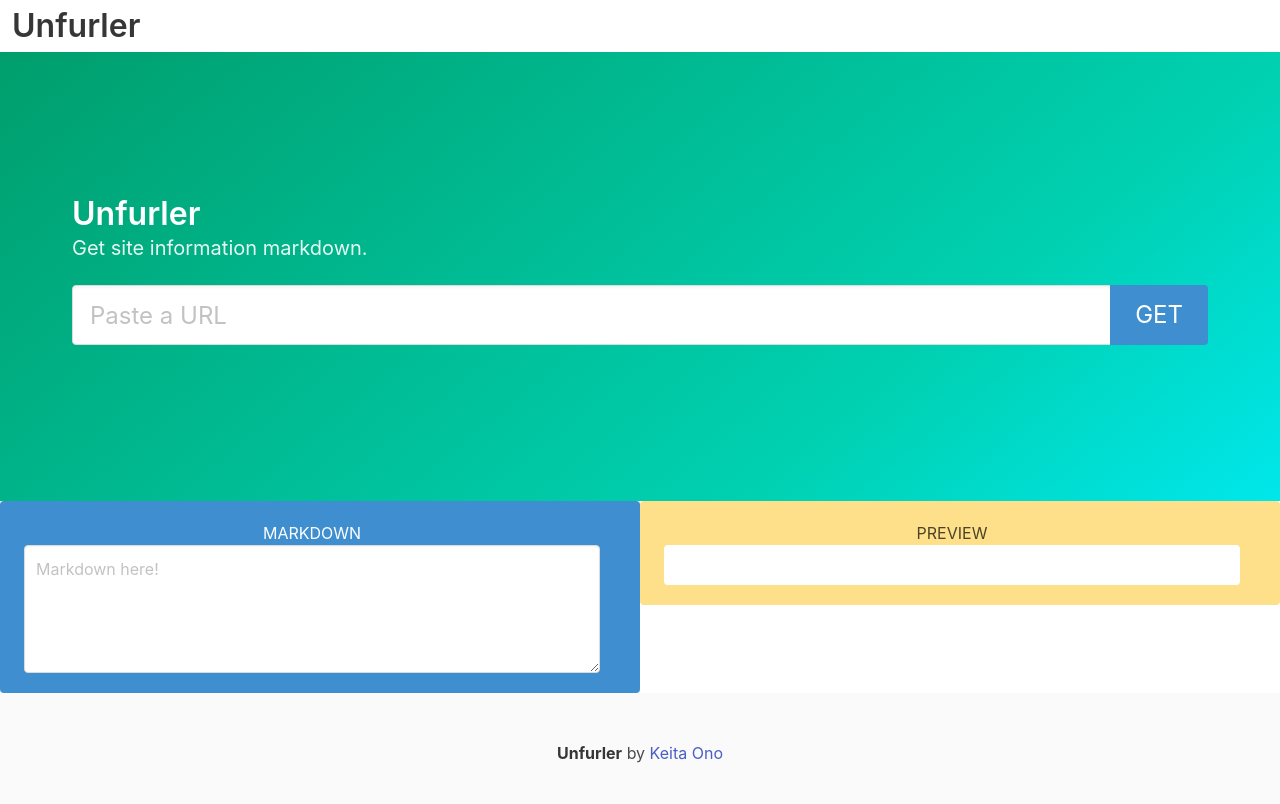
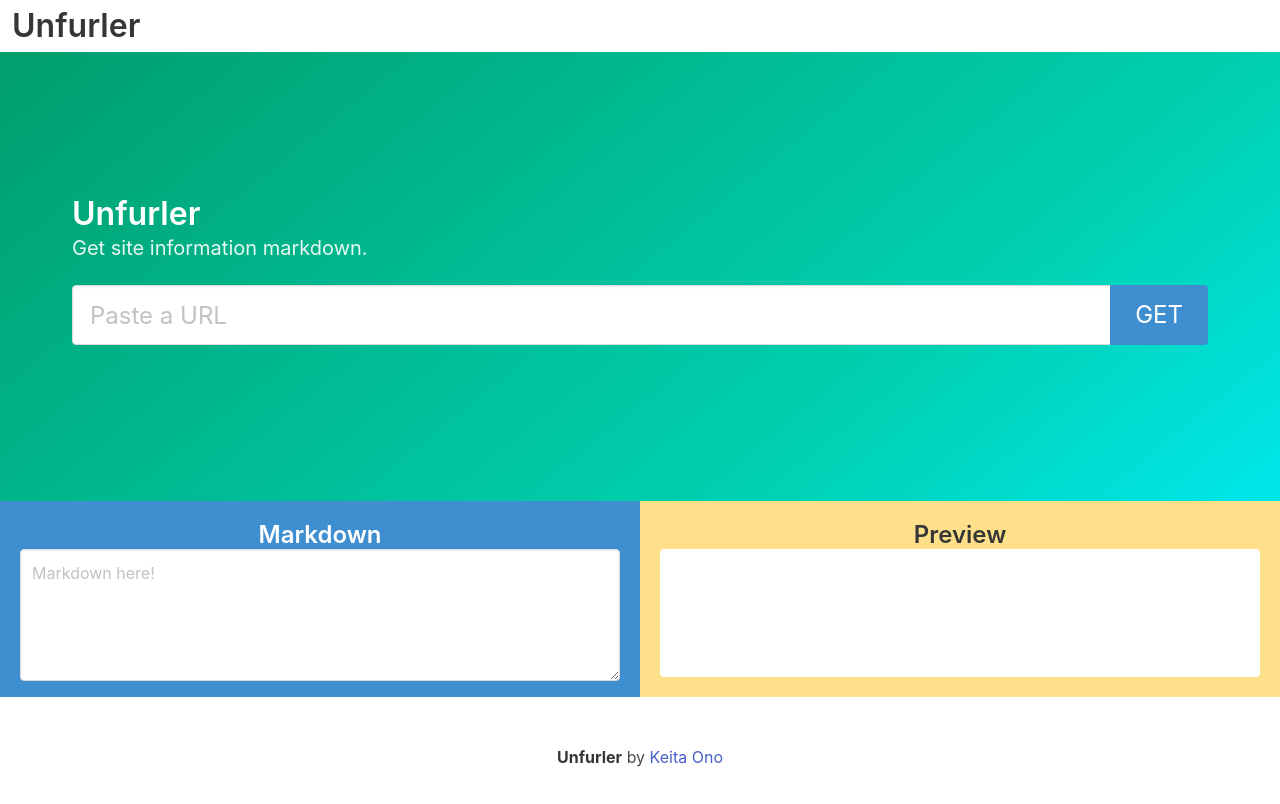
Before and after one commit to dorokei/unfurler, a React app: page / in a window 1280 px wide. Shown: the top 804 px of the page. Built offline with nearby package versions, Linux system fonts and the light colour scheme.

Commit message:
Layout and design

```diff
--- a/public/index.html
+++ b/public/index.html
@@ -21,7 +21,7 @@
     <div>
       <div id="root"></div>
     </div>
-    <footer class="footer">
+    <footer class="footer has-background-white">
       <div class="content has-text-centered">
         <p>
           <strong>Unfurler</strong> by <a href="https://github.com/dorokei">Keita Ono</a>
--- a/src/components/App.tsx
+++ b/src/components/App.tsx
@@ -123,7 +123,6 @@ class App extends Component<{}, AppState> {
 
     return (
       <>
-        <div>
         <section className="hero is-medium is-primary is-bold">
           <div className="hero-body">
             <div className="container">
@@ -159,11 +158,10 @@ class App extends Component<{}, AppState> {
             </div>
           </div>
         </section>
-        </div>
         <div className="columns is-gapless">
-          <div className="column">
-            <div className="notification is-info has-text-centered">
-              MARKDOWN
+          <div className="column area has-background-info	is-textarea">
+            <div className="area-content has-text-centered">
+              <span className="title is-4">Markdown</span>
               <textarea
                 value={this.state.text}
                 className="textarea"
@@ -172,9 +170,9 @@ class App extends Component<{}, AppState> {
               />
             </div>
           </div>
-          <div className="column">
-            <div className="notification is-warning has-text-centered">
-              PREVIEW
+          <div className="column area has-background-warning">
+            <div className="area-content has-text-centered">
+              <span className="title is-4">Preview</span>
               <div
                 className="markdown-body"
                 dangerouslySetInnerHTML={{
--- a/stylesheets/index.scss
+++ b/stylesheets/index.scss
@@ -1,9 +1,28 @@
 @import 'node_modules/bulma/bulma.sass';
 @import 'node_modules/github-markdown-css/github-markdown';
 
-.markdown-body{
+.markdown-body {
   background-color: white;
   padding: 20px;
   border-radius: 4px;
   text-align: left;
+  min-height: 8em;
 }
+
+.area{
+  &.is-textarea {
+    .title{
+      color: white;
+    }
+
+    textarea {
+      height: calc(100% - 1.5rem) !important;
+      max-height: inherit;
+    }
+  }
+
+  .area-content {
+    padding: 20px;
+    height: 100%;
+  }
+}
```
Lines whose indentation alone changed are shown as unchanged.
